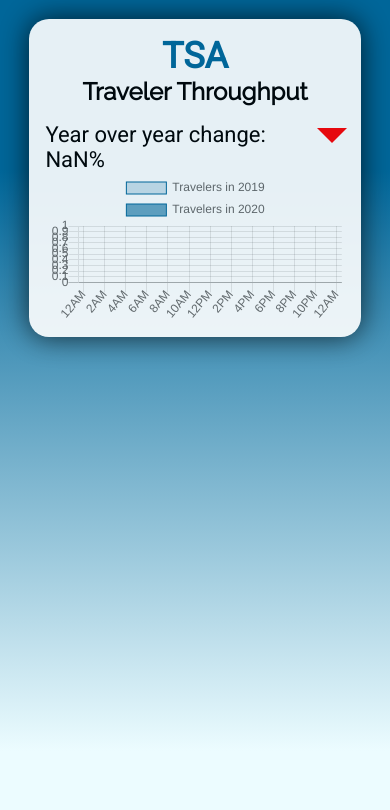
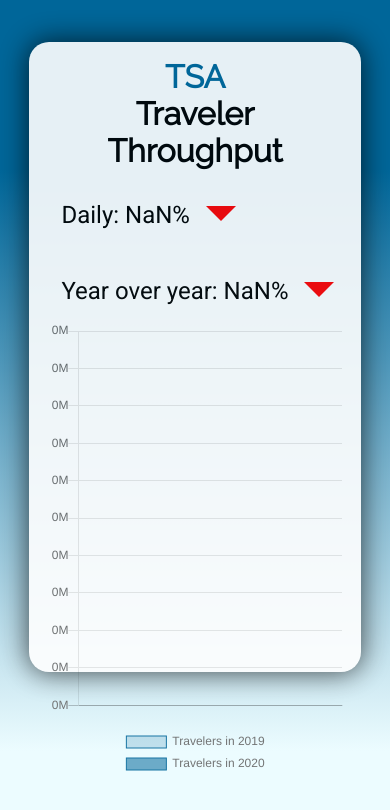
Before and after one commit to Oliver84/tsa-checkpoints, a React app: page / in a window 390 px wide. Built offline with nearby package versions, Linux system fonts and the light colour scheme; some packages are replaced by stand-ins of ours; no server answers; the database is empty.

Commit message:
add charts plugins for zoom and data labels, make mobile responsive, add daily change

```diff
--- a/package.json
+++ b/package.json
@@ -4,6 +4,8 @@
   "private": true,
   "dependencies": {
     "chart.js": "^2.3",
+    "chartjs-plugin-datalabels": "^0.7.0",
+    "chartjs-plugin-zoom": "^0.7.7",
     "firebase": "^7.14.2",
     "ramda": "^0.27.0",
     "react": "^16.12.0",
--- a/src/index.js
+++ b/src/index.js
@@ -1,116 +1,231 @@
-import React, { Component } from "react";
-import { render } from "react-dom";
-import { Line, Bar } from "react-chartjs-2";
+import React, { Component } from 'react';
+import { render } from 'react-dom';
+import { Chart, Line, Bar } from 'react-chartjs-2';
 import database from './firebase';
-import{ propOr } from 'ramda';
-import "./style.css";
+import { propOr, last } from 'ramda';
+import 'chartjs-plugin-zoom';
+import 'chartjs-plugin-datalabels';
+import './style.css';
 
 class App extends Component {
   constructor(props) {
-    super(props)
+    super(props);
     this.state = {
       checkpoints: [],
       loading: true,
+      isMobile: false,
     };
   }
 
   componentDidMount() {
     let checkpoints = [];
-    database.collection("checkpoints").orderBy('date').get()
-    .then(querySnapshot => {
-      querySnapshot.forEach(doc => checkpoints.push(doc.data()));
+    database
+      .collection('checkpoints')
+      .orderBy('date')
+      .get()
+      .then((querySnapshot) => {
+        querySnapshot.forEach((doc) => checkpoints.push(doc.data()));
         this.setState({ checkpoints, loading: false });
       })
-    .catch(err => console.error(err));
+      .catch((err) => console.error(err));
+    if (window.screen.width < 800) {
+      this.setState({ isMobile: true });
     }
-  formatNum = num => parseInt(num.replace(',','').replace(',',''));
+  }
+  formatNum = (num) => parseInt(num.replace(',', '').replace(',', ''));
 
   render() {
-    const { checkpoints, loading } = this.state;
+    const { checkpoints, loading, isMobile } = this.state;
 
     const data = {
-      labels: checkpoints.map(entry => entry.date.toDate().toLocaleDateString()),
+      labels: checkpoints.map((entry) =>
+        entry.date.toDate().toLocaleDateString()
+      ),
       datasets: [
         {
-          label: "Travelers in 2019",
-          data: checkpoints.map(entry => this.formatNum(entry['2020'])),
-          backgroundColor: "rgba(0, 102, 153, 0.2)",
-          borderColor: "rgba(0, 102, 153, 1)",
+          label: 'Travelers in 2019',
+          data: checkpoints.map((entry) => this.formatNum(entry['2020'])),
+          backgroundColor: 'rgba(0, 102, 153, 0.2)',
+          borderColor: 'rgba(0, 102, 153, 1)',
           borderWidth: 1,
           fill: 1,
-          yAxisID: "y-axis-1",
+          yAxisID: 'y-axis-1',
+          barThickness: 'flex',
+          datalabels: {
+            display: false,
+          },
         },
         {
-          label: "Travelers in 2020",
-          data: checkpoints.map(entry => this.formatNum(entry['2019'])),
-          backgroundColor: "rgba(0, 102, 153, 0.6)",
-          borderColor: "rgba(0, 102, 153, 1)",
+          label: 'Travelers in 2020',
+          data: checkpoints.map((entry) => this.formatNum(entry['2019'])),
+          backgroundColor: 'rgba(0, 102, 153, 0.6)',
+          borderColor: 'rgba(0, 102, 153, 1)',
           borderWidth: 1,
           fill: 1,
-          yAxisID: "y-axis-1",
-        }
-      ]
+          yAxisID: 'y-axis-1',
+          barThickness: 'flex',
+          datalabels: {
+            formatter: (value, context) => {
+              // console.log('value: ', value)
+              // console.log('context: ', context)
+              // console.log('context: ', context.chart.data.datasets[context.datasetIndex])
+              const data2019 =
+                context.chart.data.datasets[context.datasetIndex].data[
+                  context.dataIndex
+                ];
+              const data2020 =
+                context.chart.data.datasets[0].data[context.dataIndex];
+              const percentValue = Math.round((data2019 / data2020) * 100);
+              return context.datasetIndex === 0 ? null : `${percentValue} %`;
+            },
+            anchor: 'top',
+            display: 'auto',
+            font: {
+              size: isMobile ? 32 : 12,
+              style: 'bold',
+            },
+            color: 'white',
+            display: isMobile ? true : false,
+          },
+        },
+      ],
     };
 
     const options = {
+      maintainAspectRatio: false,
+      legend: {
+        labels: {
+          fontSize: isMobile ? 32 : 12,
+        },
+        position: 'bottom',
+      },
+      layout: {
+        padding: {
+          top: 10,
+          bottom: isMobile ? 30 : 5,
+        },
+      },
       tooltips: {
         callbacks: {
-          label: function(tooltipItems, data) {
-            const amount = data.datasets[tooltipItems.datasetIndex].data[tooltipItems.index].toLocaleString();
+          label: function (tooltipItems, data) {
+            const amount = data.datasets[tooltipItems.datasetIndex].data[
+              tooltipItems.index
+            ].toLocaleString();
             return amount < 100 ? Math.round(amount) + ' %' : amount;
           },
           footer: (tooltipItems, data) => {
-            const data2019 = data.datasets[tooltipItems[0].datasetIndex].data[tooltipItems[0].index];
+            const data2019 =
+              data.datasets[tooltipItems[0].datasetIndex].data[
+                tooltipItems[0].index
+              ];
             const data2020 = data.datasets[0].data[tooltipItems[0].index];
-            const percentValue = Math.round(data2019/data2020 * 100);
-            return tooltipItems[0].datasetIndex === 0 ? null : `${percentValue} %`;
-          }
-        }
+            const percentValue = Math.round((data2019 / data2020) * 100);
+            return tooltipItems[0].datasetIndex === 0
+              ? null
+              : `${percentValue} %`;
+          },
+        },
+        titleFontSize: isMobile ? 28 : 12,
+        bodyFontSize: isMobile ? 28 : 12,
+        footerFontSize: isMobile ? 28 : 12,
       },
       scales: {
-        xAxes: [{
+        xAxes: [
+          {
             stacked: true,
-          type: "time",
+            type: 'time',
+            distribution: 'linear',
             ticks: {
-            source: "auto",
+              source: 'data',
+              min: new Date(
+                propOr(
+                  '',
+                  'seconds',
+                  propOr(
+                    '',
+                    'date',
+                    checkpoints[checkpoints.length - (isMobile ? 5 : 30)]
+                  )
+                ) * 1000
+              ),
+              max: propOr('', 'date', last(checkpoints)),
+              fontSize: isMobile ? 36 : 12,
+              padding: isMobile ? 50 : 5,
             },
-          bounds: "data",
             offset: true,
-        }],
+          },
+        ],
         yAxes: [
           {
             ticks: {
               beginAtZero: false,
-              callback: function(value, index, values) {
-                return value.toLocaleString();
-              }
+              fontSize: isMobile ? 30 : 12,
+              callback: function (value, index, values) {
+                return (value / 1000000).toLocaleString() + 'M';
+              },
             },
             stacked: false,
-            type: "linear",
+            type: 'linear',
             display: true,
-            position: "left",
-            id: "y-axis-1",
+            position: 'left',
+            id: 'y-axis-1',
           },
-        ]
+        ],
+      },
+      pan: {
+        enabled: true,
+        mode: 'x',
+        speed: 20,
+        threshold: 10,
+      },
+      zoom: {
+        enabled: true,
+        drag: false,
+        mode: 'x',
+        speed: 0.1,
+        threshold: 2,
+        sensitivity: 3,
       },
     };
 
-    const getCheckpoints = (year, index) => this.formatNum(propOr('0', year, checkpoints[checkpoints.length - index]));
+    const getCheckpoints = (year, index) =>
+      this.formatNum(
+        propOr('0', year, checkpoints[checkpoints.length - index])
+      );
 
-    const yoyChange = 100 - getCheckpoints(2019, 1)/ getCheckpoints(2020, 1) * 100
-    const dailyChange = getCheckpoints(2019, 1)/ getCheckpoints(2020, 1)/getCheckpoints(2019, 58)/ getCheckpoints(2020, 58)
+    const yoyChange =
+      100 - (getCheckpoints(2019, 1) / getCheckpoints(2020, 1)) * 100;
+    const dailyChange = Math.ceil(
+      100 -
+        yoyChange -
+        (getCheckpoints(2019, 2) / getCheckpoints(2020, 2)) * 100
+    );
     return (
-      <div class="container">
-        <div class="title">
-          <h1>TSA</h1>
-          <h2>Traveler Throughput</h2>
+      <div className="container">
+        <div
+          className="chart"
+          style={{
+            height: isMobile ? '70vh' : '55vh',
+            paddingBottom: isMobile ? '250px' : '150px',
+          }}
+        >
+          <div className="title">
+            <p className="title-tsa">TSA</p>
+            <p className="title-subtitle">Traveler Throughput</p>
           </div>
-        {/* <span className="change-text">Daily change: {!loading && Math.round(dailyChange)}%</span><span className="arrow-down"></span> */}
-        <span className="change-text">Year over year change: {!loading && Math.round(yoyChange)}% </span><span className="arrow-down"></span>
+          <span className="change-text">
+            Daily: {!loading && Math.round(dailyChange)}%
+          </span>
+          <span className={dailyChange > 0 ? "arrow-up" : "arrow-down"}></span>
+          <span className="change-text">
+            Year over year: {!loading && Math.round(yoyChange)}%{' '}
+          </span>
+          <span className="arrow-down"></span>
           <Bar id="chart" data={data} options={options} />
+        </div>
       </div>
     );
   }
 }
 
-render(<App />, document.getElementById("root"));
+render(<App />, document.getElementById('root'));
--- a/src/style.css
+++ b/src/style.css
@@ -2,31 +2,53 @@
 @import url('https://fonts.googleapis.com/css2?family=Raleway&display=swap');
 
 html {
-  background: rgb(0,102,153);
-  background: linear-gradient(180deg, rgba(0,102,153,1) 20%, rgba(236,252,255,1) 89%);
+  background: rgb(0, 102, 153);
+  background: linear-gradient(
+    180deg,
+    rgba(0, 102, 153, 1) 20%,
+    rgba(236, 252, 255, 1) 89%
+  );
   height: 100%;
 }
-h1, span {
+h1,
+span {
   font-family: 'Roboto', sans-serif;
+}
+.chart {
+  width: 80%;
+  border-radius: 20px;
+  padding: 1rem;
+  margin: auto;
+  background-color: #ffffff;
+  -webkit-box-shadow: 0px 0px 28px 1px rgba(0, 0, 0, 0.75);
+  -moz-box-shadow: 0px 0px 28px 1px rgba(0, 0, 0, 0.75);
+  box-shadow: 0px 0px 28px 1px rgba(0, 0, 0, 0.75);
+  opacity: 0.9;
+  margin-top: 5vh;
+}
 
+.title-tsa {
+  font-family: 'Raleway', sans-serif;
+  color: #006699;
+  margin-top: 0;
+  margin-bottom: 0;
+  font-size: 2rem;
+  font-weight: 700;
 }
-h2 {
+.title-subtitle {
   font-family: 'Raleway', sans-serif;
   margin-top: 0;
   margin-bottom: 0;
+  font-size: 2rem;
+  font-weight: 700;
 }
-.container {
-  width: 80%;
-  /* border: 1px solid; */
-  border-radius: 20px;
+
+.change-text {
+  font-family: 'Roboto', sans-serif;
+  display: inline-flex;
+  font-size: 24px;
+  margin-top: 1rem;
   padding: 1rem;
-  margin: auto;
-  margin-top: 5%;
-  background-color: #ffffff;
-  -webkit-box-shadow: 0px 0px 28px 1px rgba(0,0,0,0.75);
-  -moz-box-shadow: 0px 0px 28px 1px rgba(0,0,0,0.75);
-  box-shadow: 0px 0px 28px 1px rgba(0,0,0,0.75);
-  opacity: 0.9;
 }
 
 #chart {
@@ -37,26 +59,40 @@
   text-align: center;
 }
 
-.title h1:first-child {
-  color: #006699;
-  margin-bottom: 0;
-  margin-top: 0;
-  font-size: 36px;
-}
 .arrow-down {
   width: 0;
   height: 0;
   position: relative;
-  top: 1rem;
+  top: .8rem;
   border-left: 15px solid transparent;
   border-right: 15px solid transparent;
   border-top: 15px solid #f00;
   margin-right: 2rem;
 }
+.arrow-up {
+  width: 0;
+  height: 0;
+  position: relative;
+  bottom: 1.2rem;
+  border-left: 15px solid transparent;
+  border-right: 15px solid transparent;
+  border-bottom: 15px solid #0f0;
+  margin-right: 2rem;
+}
 
-.change-text {
-  width: 17rem;
-  display: inline-flex;
-  font-size: 22px;
-  margin-top: 1rem;
+@media only screen and (max-device-width: 960px) and (orientation: portrait) and (-webkit-min-device-pixel-ratio: 3) {
+  .chart {
+    margin-top: 10%;
+  }
+
+  .title-tsa {
+    font-size: 3rem;
+  }
+  .title-subtitle {
+    font-size: 3rem;
+  }
+  .change-text {
+    font-size: 36px;
+    padding: 2rem;
+  }
 }
```
Also changed, not shown: 1 other file. Lines whose indentation alone changed are shown as unchanged.
